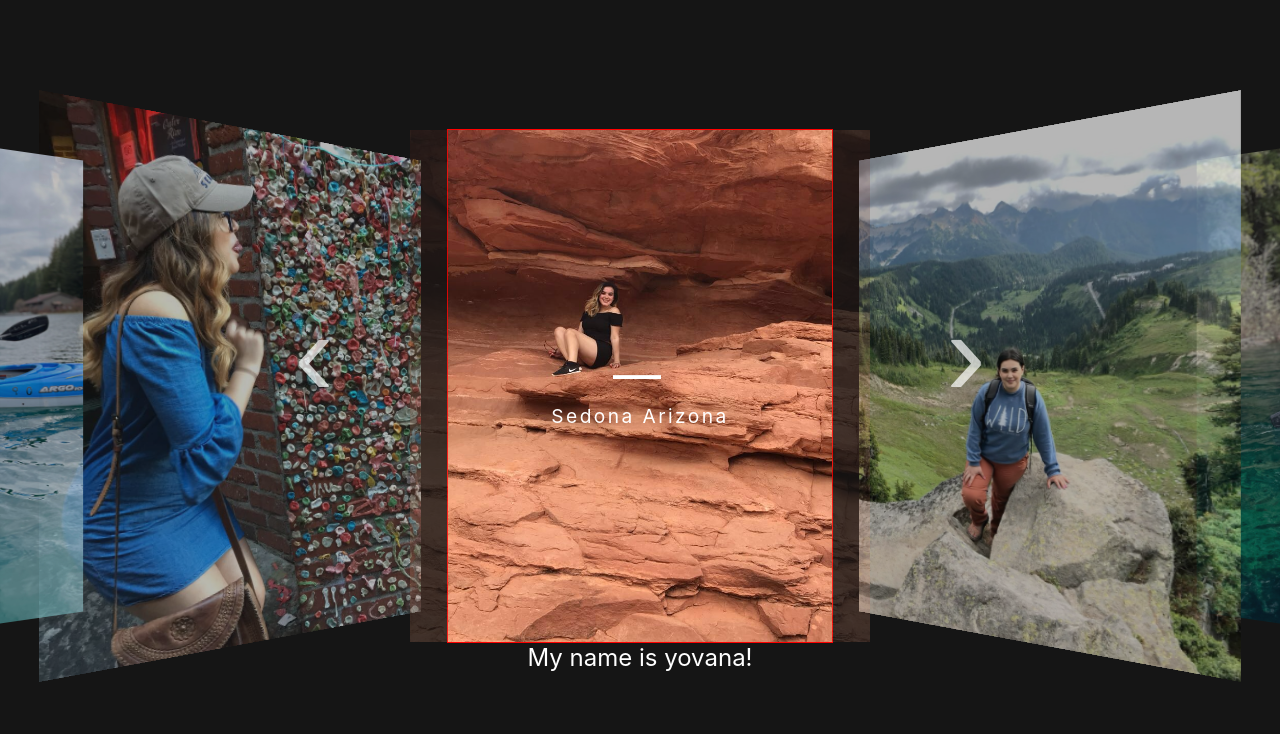
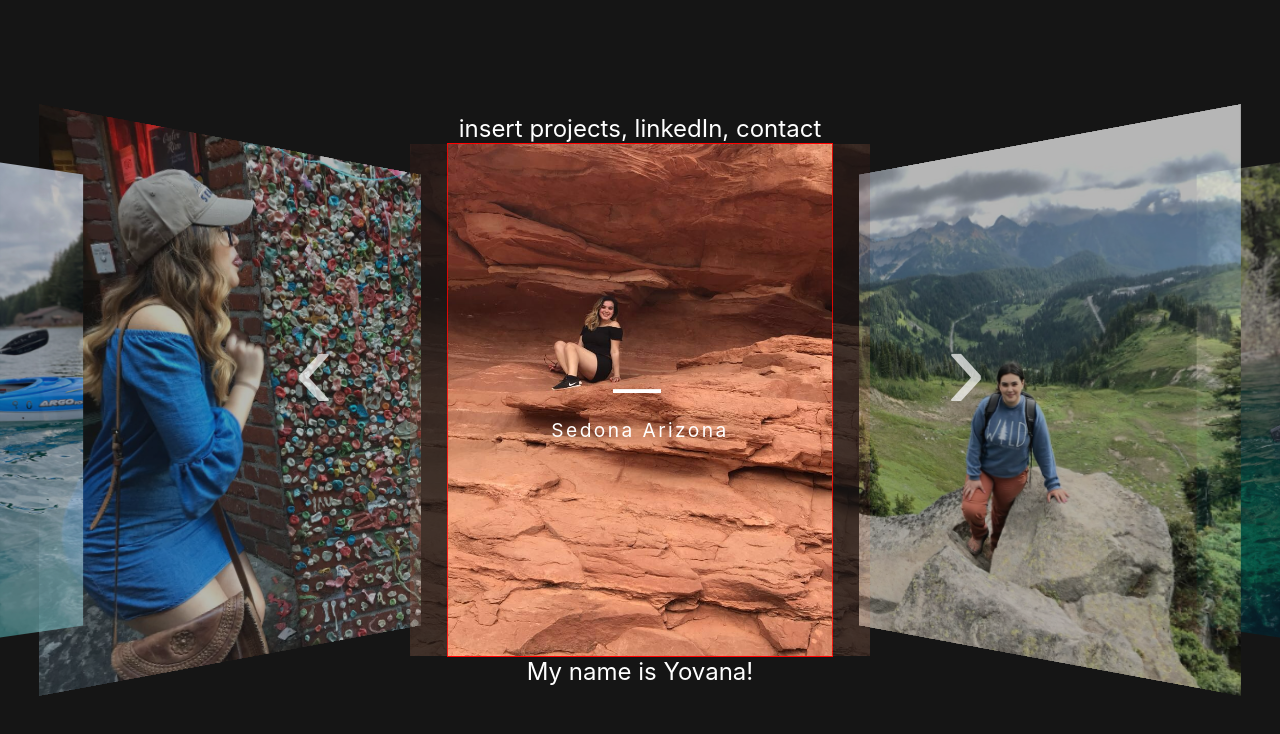
Before and after one commit to yovana-pelayo/my-app, a React (Create React App) app: page / in a window 1280 px wide. Shown: the top 734 px of the page. Built offline with nearby package versions, Linux system fonts and the light colour scheme.

Commit message:
carousel is now working with the header component. not sure why it was broken but now the arrows are displaying and images are moving. next step is to fix the header and add a menu bar

```diff
--- a/src/App.js
+++ b/src/App.js
@@ -1,12 +1,14 @@
 import AboutMe from './View/AboutMe';
 import './App.css';
+import Header from './View/Header';
 
 function App() {
   return (
     <div className="App">
+        <Header/>
       <div>
       <AboutMe/>
-        My name is yovana!
+        My name is Yovana!
       </div>
       </div>
   );
--- a/src/View/Header.jsx
+++ b/src/View/Header.jsx
@@ -1,12 +1,15 @@
-
+import './Header.css';
 function Header () {
 
 
     return (
 
 <div>
-    This is my header. It will have contact section, linkedIn, and project tab
-</div>
+<header>
+    insert projects, linkedIn, contact
+    </header>
+
+    </div>
 
 
     );
```
Also changed, not shown: src/View/Header.css (added).
